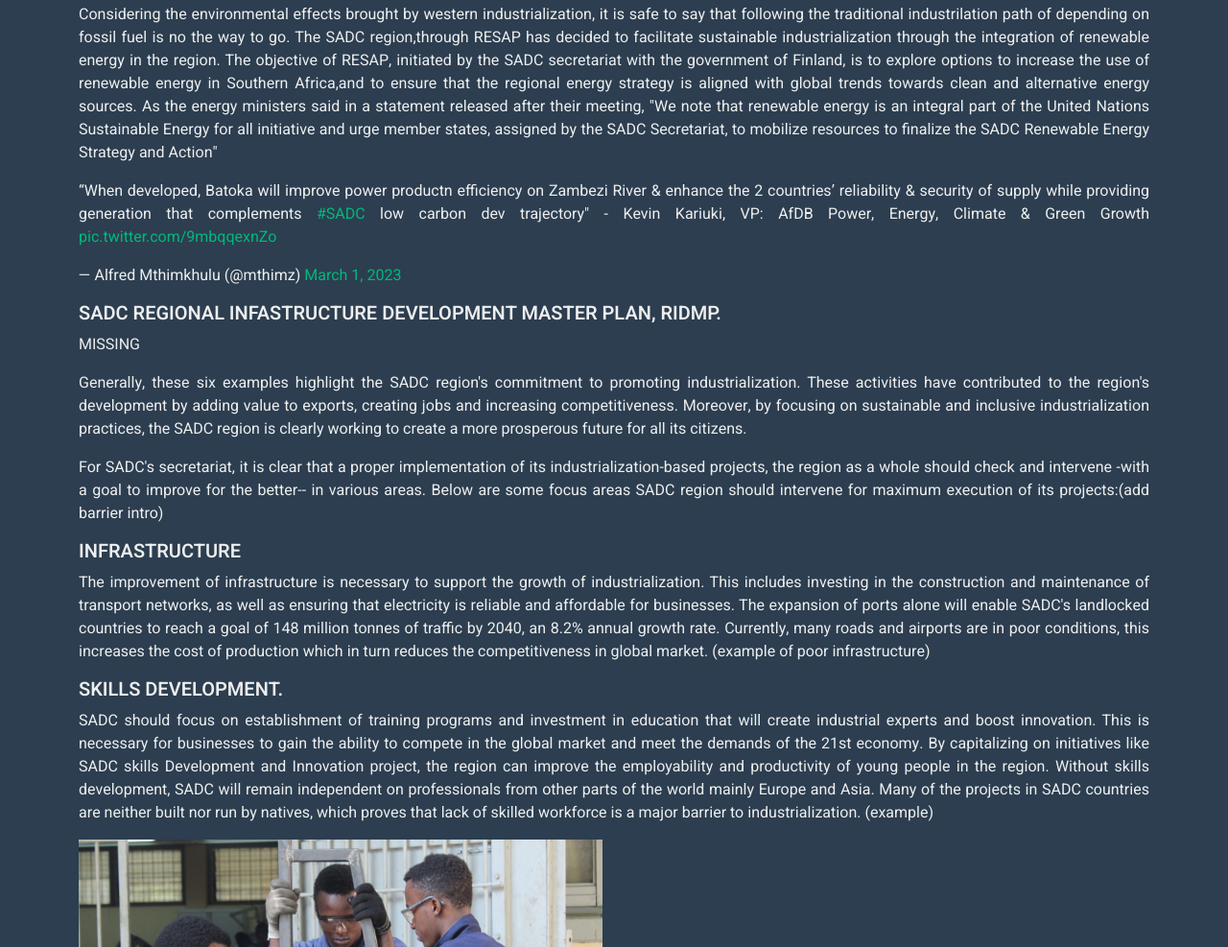
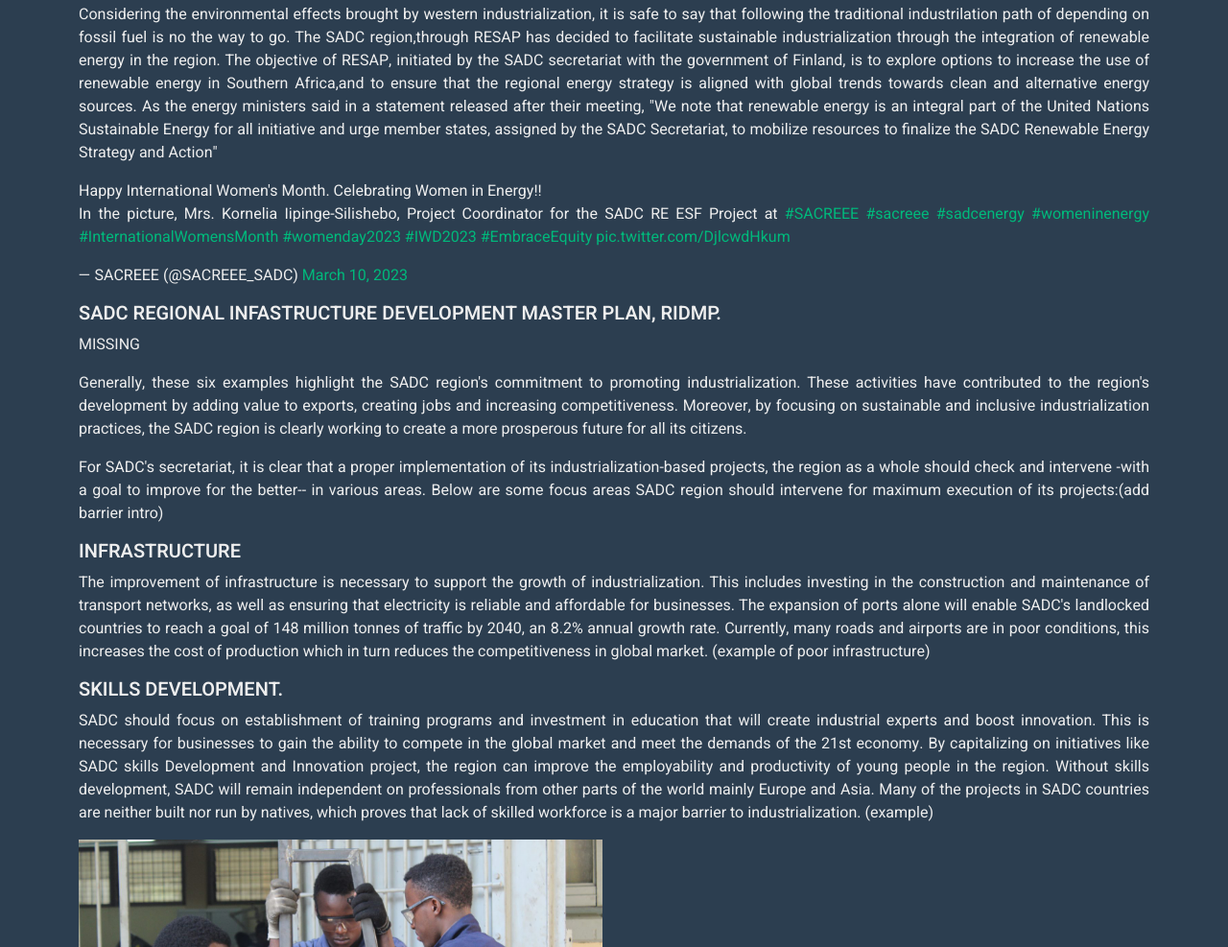
Before and after one commit to MosesAbraham/SADC, a plain HTML site: page index.html in a window 1280 px wide. Shown: the part 2024-3011 px from the top of the page at 96% size. Drawn offline with nearby package versions, Linux system fonts and the light colour scheme.

Commit message:
Update index.html

```diff
--- a/index.html
+++ b/index.html
@@ -88,7 +88,7 @@
                        <h5>SADC RENEWABLE ENERGY STRATEGY AND ACTION PLAN, RESAP.</h5>
                         <p>Considering the environmental effects brought by western industrialization, it is safe to say that following the traditional industrilation path of depending on fossil fuel is no the way to go. The SADC region,through RESAP has decided to facilitate sustainable industrialization through the integration of renewable energy in the region. The objective of RESAP, initiated by the SADC secretariat with the government of Finland, is to explore options to increase the use of renewable energy in Southern Africa,and to ensure that the regional energy strategy is aligned with global trends towards clean and alternative energy sources.
                             As the energy ministers said in a statement released after their meeting, "We note that renewable energy is an integral part of the United Nations Sustainable Energy for all initiative and urge member states, assigned by the SADC Secretariat, to mobilize resources to finalize the SADC Renewable Energy Strategy and Action"</p>
-                       <blockquote class="twitter-tweet"><p lang="en" dir="ltr">“When developed, Batoka will improve power productn efficiency on Zambezi River &amp; enhance the 2 countries’ reliability &amp; security of supply while providing generation that complements <a href="https://twitter.com/hashtag/SADC?src=hash&amp;ref_src=twsrc%5Etfw">#SADC</a> low carbon dev trajectory&quot; - Kevin Kariuki, VP: AfDB Power, Energy, Climate &amp; Green Growth <a href="https://t.co/9mbqqexnZo">pic.twitter.com/9mbqqexnZo</a></p>&mdash; Alfred Mthimkhulu (@mthimz) <a href="https://twitter.com/mthimz/status/1630895334267166722?ref_src=twsrc%5Etfw">March 1, 2023</a></blockquote> <script async src="https://platform.twitter.com/widgets.js" charset="utf-8"></script>
+                <blockquote class="twitter-tweet"><p lang="en" dir="ltr">Happy International Women&#39;s Month. Celebrating Women in Energy!!<br>In the picture, Mrs. Kornelia Iipinge-Silishebo, Project Coordinator for the SADC RE ESF Project at <a href="https://twitter.com/hashtag/SACREEE?src=hash&amp;ref_src=twsrc%5Etfw">#SACREEE</a> <a href="https://twitter.com/hashtag/sacreee?src=hash&amp;ref_src=twsrc%5Etfw">#sacreee</a> <a href="https://twitter.com/hashtag/sadcenergy?src=hash&amp;ref_src=twsrc%5Etfw">#sadcenergy</a> <a href="https://twitter.com/hashtag/womeninenergy?src=hash&amp;ref_src=twsrc%5Etfw">#womeninenergy</a> <a href="https://twitter.com/hashtag/InternationalWomensMonth?src=hash&amp;ref_src=twsrc%5Etfw">#InternationalWomensMonth</a> <a href="https://twitter.com/hashtag/womenday2023?src=hash&amp;ref_src=twsrc%5Etfw">#womenday2023</a> <a href="https://twitter.com/hashtag/IWD2023?src=hash&amp;ref_src=twsrc%5Etfw">#IWD2023</a> <a href="https://twitter.com/hashtag/EmbraceEquity?src=hash&amp;ref_src=twsrc%5Etfw">#EmbraceEquity</a> <a href="https://t.co/DjlcwdHkum">pic.twitter.com/DjlcwdHkum</a></p>&mdash; SACREEE (@SACREEE_SADC) <a href="https://twitter.com/SACREEE_SADC/status/1634098249584738304?ref_src=twsrc%5Etfw">March 10, 2023</a></blockquote> <script async src="https://platform.twitter.com/widgets.js" charset="utf-8"></script>
 				<h5>SADC REGIONAL INFASTRUCTURE DEVELOPMENT MASTER PLAN, RIDMP.</h5>
                           <p>MISSING</p>
                         <p>Generally, these six examples highlight the SADC region's commitment to promoting industrialization. These activities have contributed to the region's development by adding value to exports, creating jobs and increasing competitiveness. Moreover, by focusing on sustainable and inclusive industrialization practices, the SADC region is clearly working to create a more prosperous future for all its citizens.</p>
```
